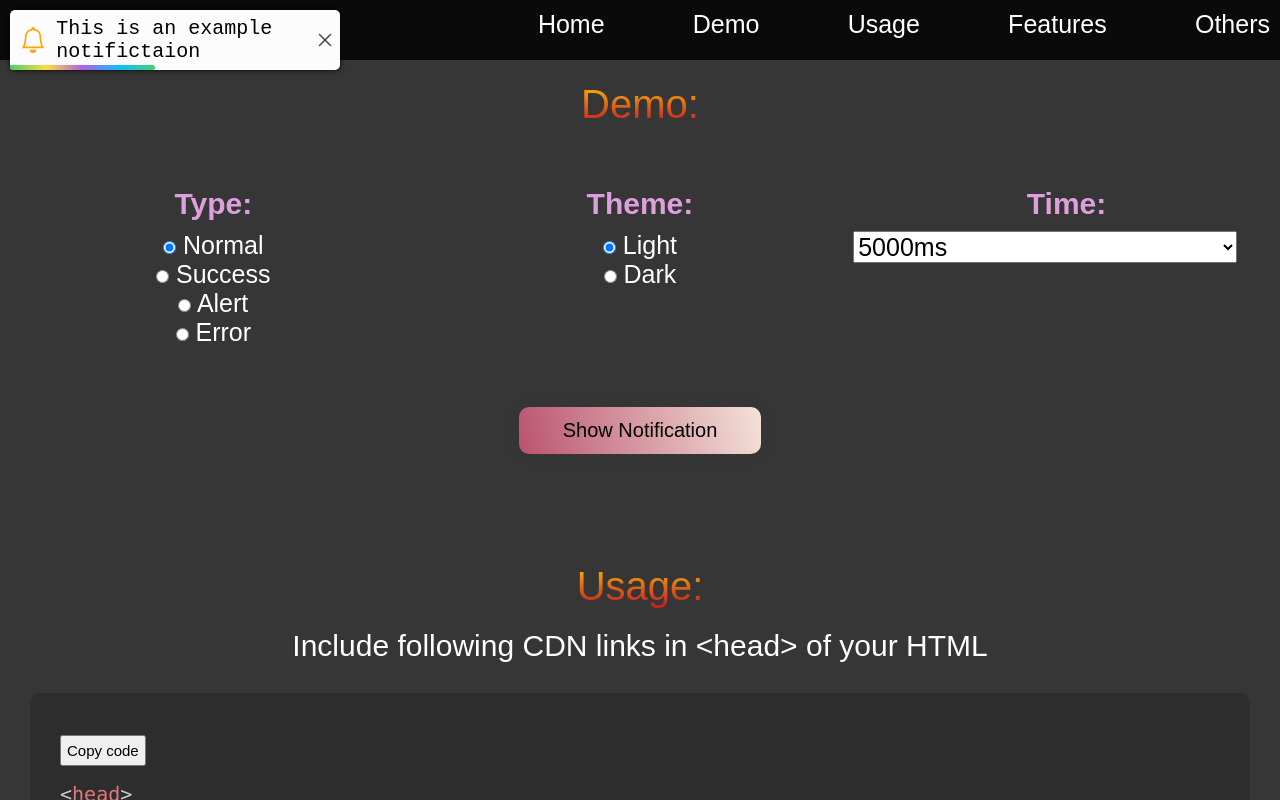
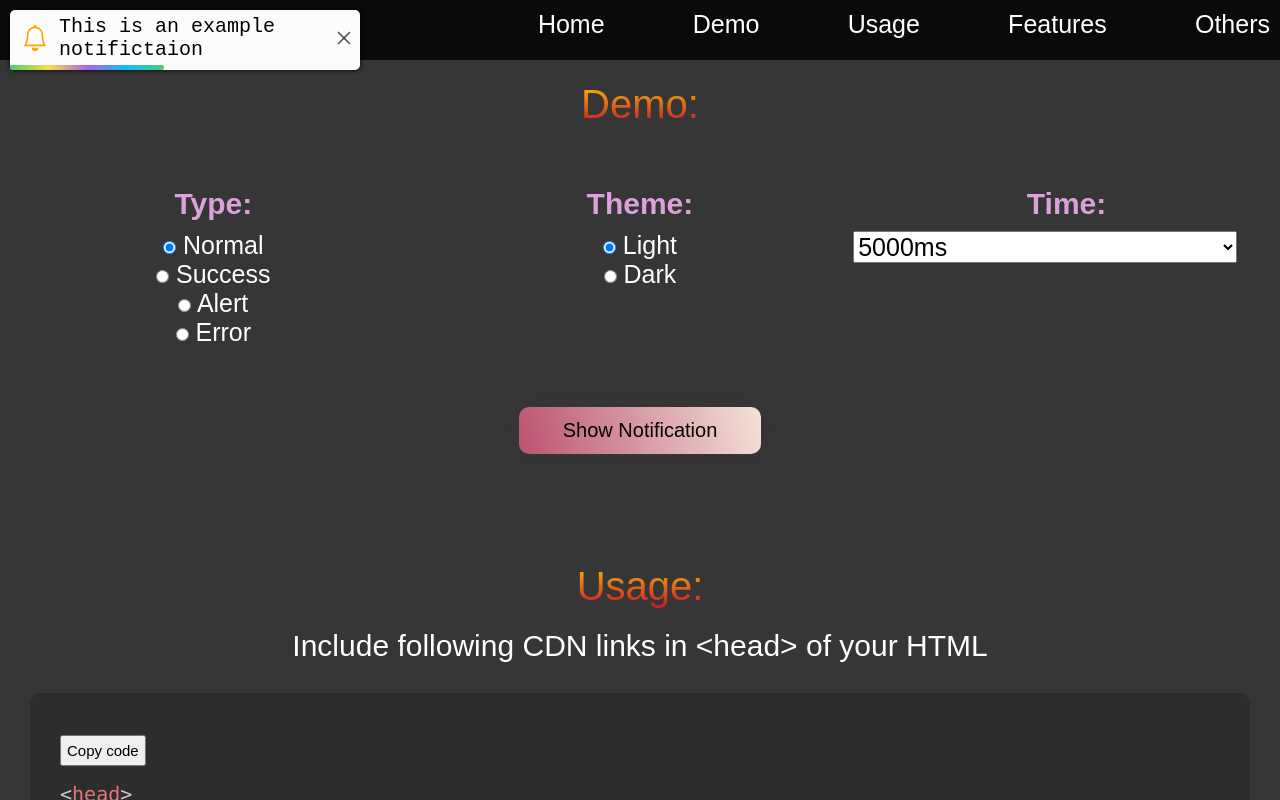
Before and after one commit to Shlok-Jain/Notification-library, a plain HTML site: page index.html in a window 1280 px wide. Both pictures are taken after a click on the button "Show Notification". Shown: the part 738-1538 px from the top of the page. Drawn offline with Linux system fonts and the light colour scheme; a web font is replaced by a local one.

Commit message:
Made it to resize with content

```diff
--- a/index.css
+++ b/index.css
@@ -39,12 +39,7 @@
 }
 
 .Notification-library-content {
-    position: absolute;
     display: flex;
-    top: 0;
-    bottom: 0;
-    left: 0;
-    right: 0;
 }
 
 .Notification-library-icon {
@@ -131,7 +126,7 @@
     z-index: 100;
 }
 
-@keyframes show {
+@keyframes showNotification-library {
     0% {
         transform: translateX(-400px);
         opacity: 0;
@@ -147,7 +142,7 @@
     }
 }
 
-@keyframes hide {
+@keyframes hideNotification-library {
     0% {
         transform: translateX(0px);
         opacity: 1;
@@ -163,7 +158,7 @@
     }
 }
 
-@keyframes loader {
+@keyframes loaderNotification-library {
     from {
         width: 100%;
     }
--- a/index.js
+++ b/index.js
@@ -88,8 +88,8 @@ class NotificationJS {
             sound.play();
         }
 
-        this.div.style.animation = `show forwards 325ms`
-        this.loader.style.animation = `loader linear forwards ${this.json.duration}ms`
+        this.div.style.animation = `showNotification-library forwards 325ms`
+        this.loader.style.animation = `loaderNotification-library linear forwards ${this.json.duration}ms`
 
 
         window.addEventListener("focus", ()=> {
@@ -142,7 +142,7 @@ class NotificationJS {
 
     }
     hide() {
-        this.div.style.animation = "hide 325ms forwards"
+        this.div.style.animation = "hideNotification-library 325ms forwards"
         setTimeout(() => {
             this.loader.style.animation = ""
             this.notification_container.remove()
```
